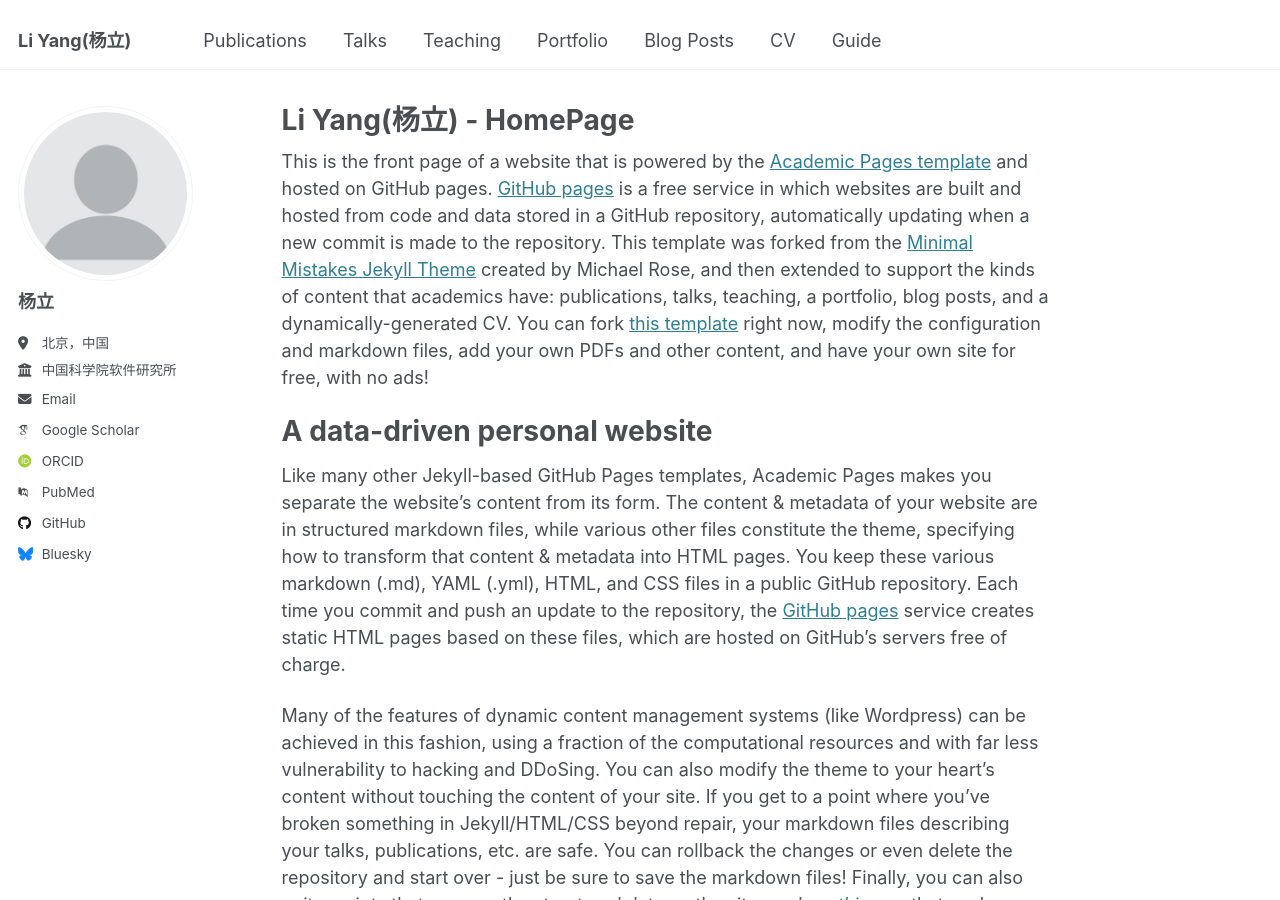
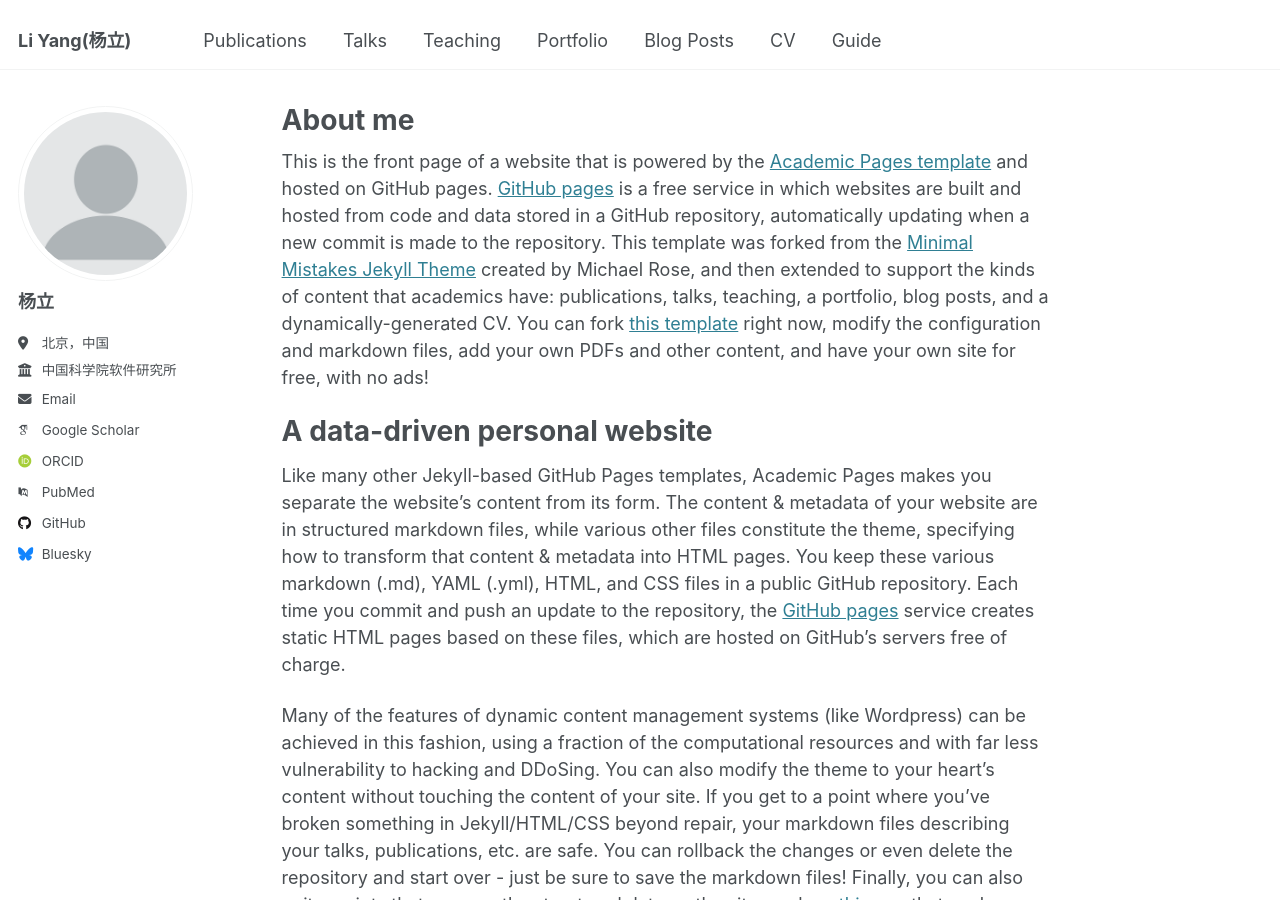
Before and after one commit to yangli8953/yangli8953.github.io, a Jekyll site: the page built from _pages/about.md, in a window 1280 px wide and 900 px high. Built offline with Jekyll 4.4.1, drawn with Linux system fonts in a browser that asks for light colours; some web fonts are replaced.

Commit message:
Update about.md

```diff
--- a/_pages/about.md
+++ b/_pages/about.md
@@ -1,6 +1,6 @@
 ---
 permalink: /
-title: "Li Yang(杨立) - HomePage"
+title: "About me"
 author_profile: true
 redirect_from:
   - /about/
```
